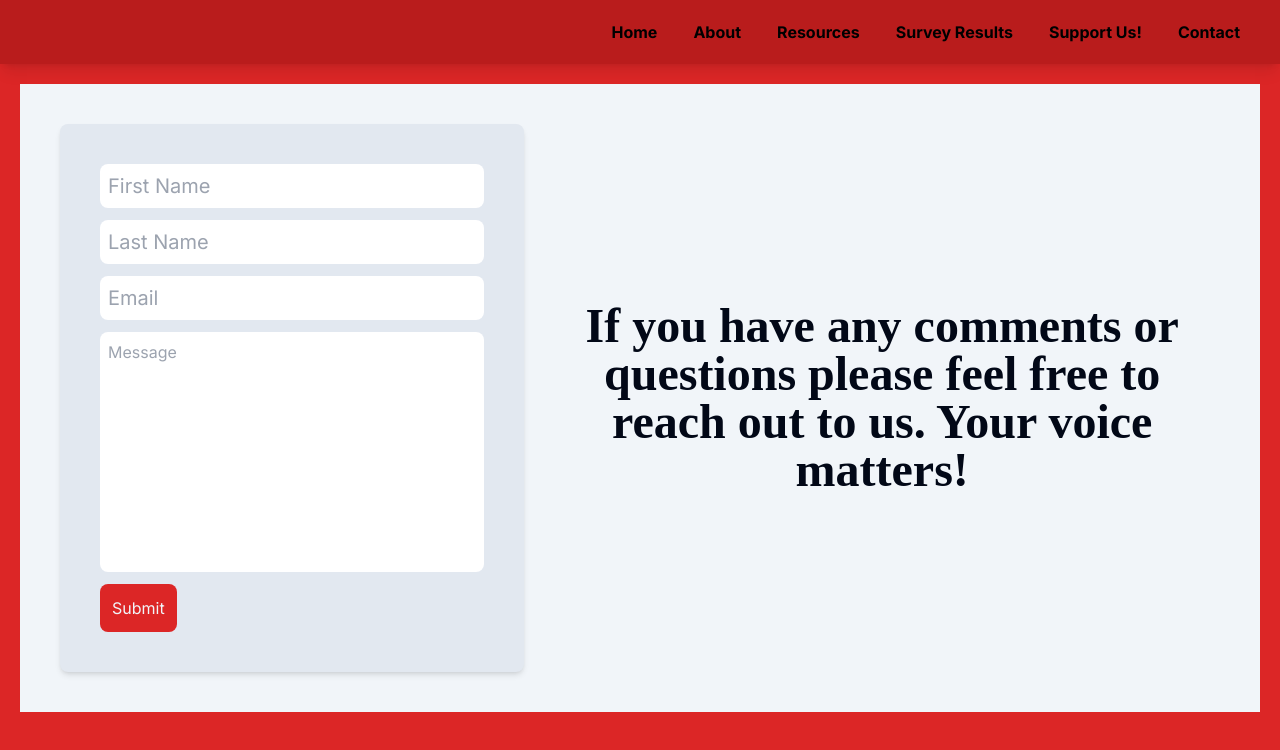
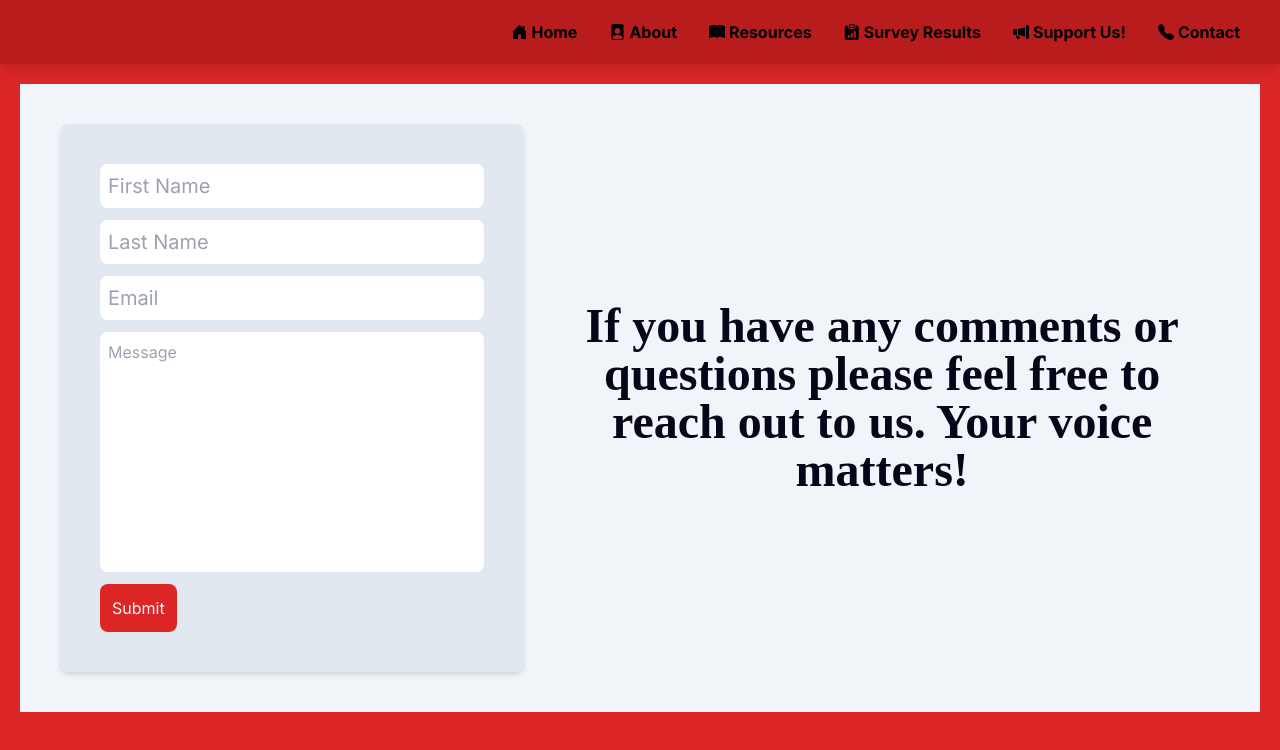
Before and after one commit to samSharivker/qol, a Next.js app in the folder website/: page /contact in a window 1280 px wide. Shown: the top 750 px of the page. Built offline with nearby package versions, Linux system fonts and the light colour scheme.

Commit message:
fixed navbar icons

```diff
--- a/website/app/globals.css
+++ b/website/app/globals.css
@@ -1,7 +1,6 @@
 @tailwind base;
 @tailwind components;
 @tailwind utilities;
-@import url("https://cdn.jsdelivr.net/npm/bootstrap-icons@1.11.3/font/bootstrap-icons.min.css");
 @import url("https://fonts.googleapis.com/css2?family=Kalam:wght@700&family=Montserrat:ital,wght@0,100..900;1,100..900&display=swap");
 
 .kalam-bold {
--- a/website/app/layout.tsx
+++ b/website/app/layout.tsx
@@ -2,6 +2,7 @@ import type { Metadata } from "next";
 import "./globals.css";
 import { Inter } from "next/font/google";
 import Navbar from "@/components/navbar";
+import "bootstrap-icons/font/bootstrap-icons.css";
 
 const inter = Inter({ subsets: ["latin"] });
 
--- a/website/components/navbar.tsx
+++ b/website/components/navbar.tsx
@@ -23,9 +23,13 @@ export default function Navbar() {
   const navPages: navTabs[] = [
     { text: "Home", route: "/", icon: "bi-house-door-fill" },
     { text: "About", route: "/about", icon: "bi-file-person-fill" },
-    { text: "Resources", route: "/resources", icon: "bi-briefcase-fill" },
-    { text: "Survey Results", route: "/statistics", icon: "bi-archive-fill" },
-    { text: "Support Us!", route: "/support", icon: "bi-archive-fill" },
+    { text: "Resources", route: "/resources", icon: "bi-book-fill" },
+    {
+      text: "Survey Results",
+      route: "/statistics",
+      icon: "bi-clipboard-data-fill",
+    },
+    { text: "Support Us!", route: "/support", icon: "bi-megaphone-fill" },
     { text: "Contact", route: "/contact", icon: "bi-telephone-fill" },
   ];
 
@@ -45,7 +49,7 @@ export default function Navbar() {
                   className="font-bold text-black hover:bg-slate-100 rounded-lg p-2 transition ease-in duration-200 transform hover:scale-110"
                 >
                   <div className="flex gap-1">
-                    <i className={`bi bi-${item.icon}`}></i>
+                    <i className={item.icon}></i>
                     {item.text}
                   </div>
                 </Link>
@@ -103,7 +107,7 @@ export default function Navbar() {
                 onClick={closeNavbar}
               >
                 <div className="flex gap-1">
-                  <i className={`bi ${item.icon}`}></i>
+                  <i className={item.icon}></i>
                   {item.text}
                 </div>
               </Link>
--- a/website/package.json
+++ b/website/package.json
@@ -10,6 +10,7 @@
     "vercel-build": "next build"
   },
   "dependencies": {
+    "bootstrap-icons": "^1.11.3",
     "class-variance-authority": "^0.7.1",
     "clsx": "^2.1.1",
     "framer-motion": "^12.4.7",
```
Also changed, not shown: 1 other file (tests, documents, lock files or other folders).
